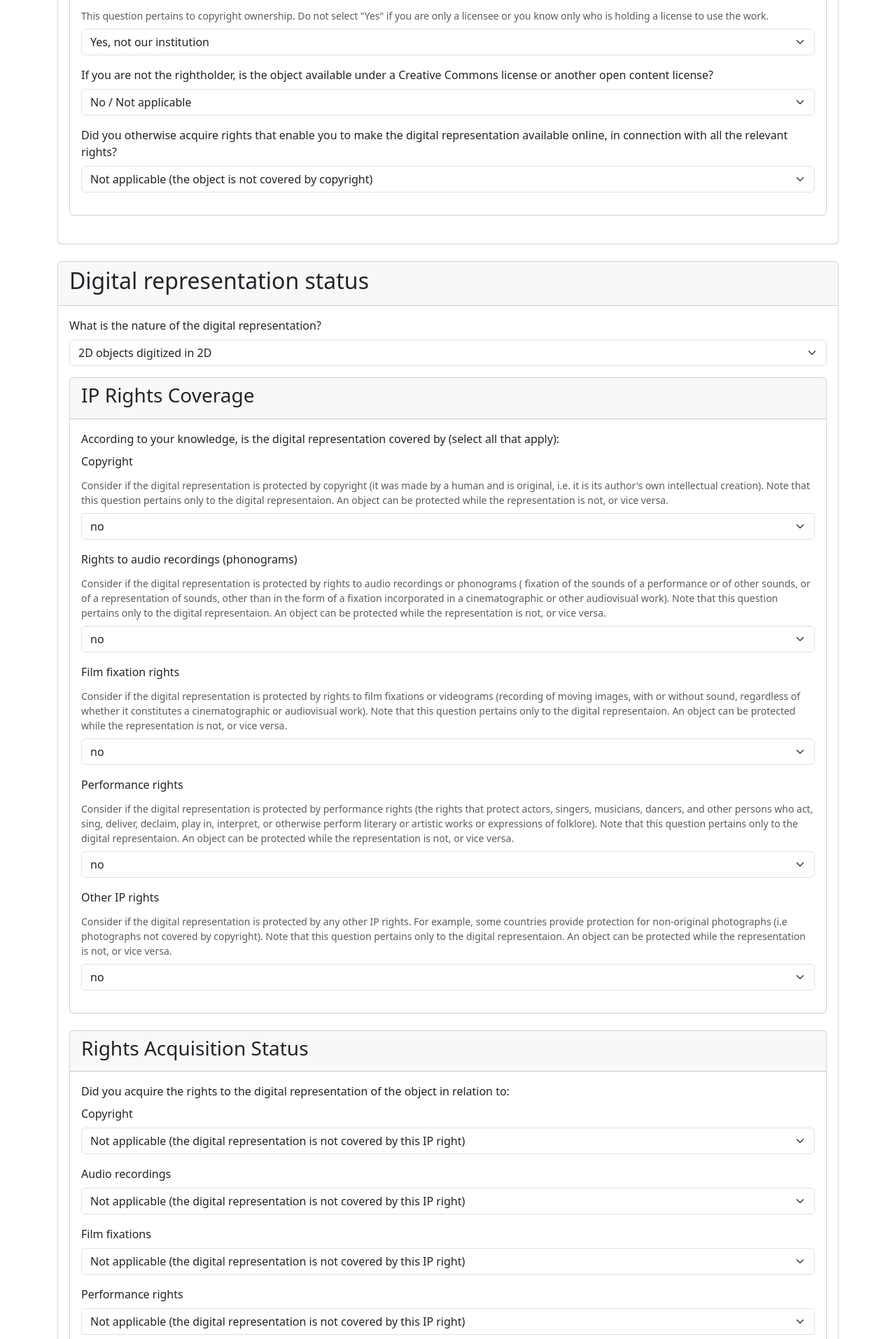
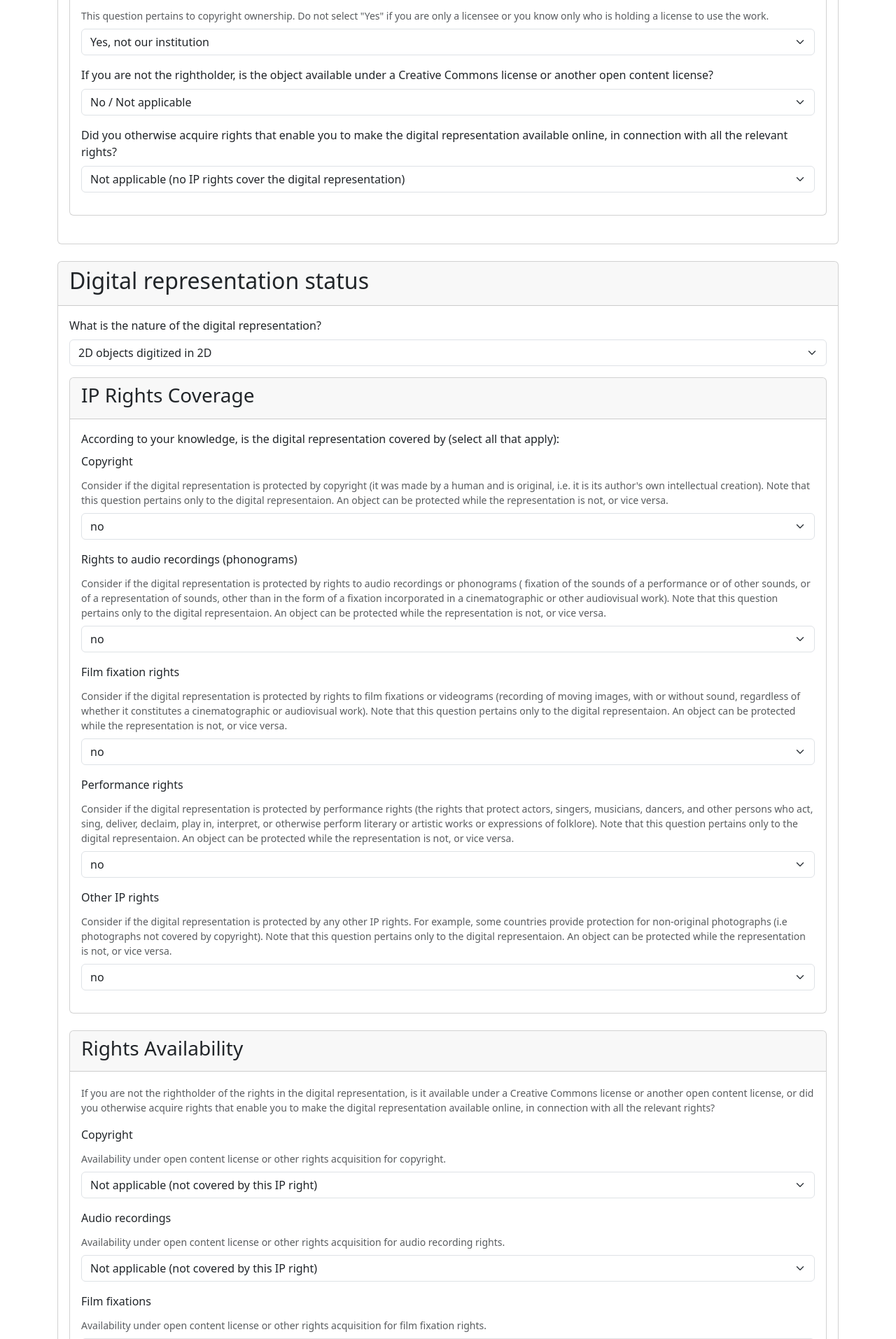
Before and after one commit to Leftfish/impulse-wp4-tool, a Flask app: page / in a window 1280 px wide. Shown: the part 3741-5654 px from the top of the page at 70% size. Run offline with Flask 3, Linux system fonts and the light colour scheme.

Commit message:
Add the third layer of logic for digital representation (rights acquisition).

```diff
--- a/app.py
+++ b/app.py
@@ -20,16 +20,19 @@ def index():
 
 def process_form(form):
     """Process the form data and return results."""
-    # Convert form data to dictionary
     data = {
+        # Basic information
         'object_name': form.object_name.data,
         'institution_name': form.institution_name.data,
         'object_url': form.object_url.data,
+
+        # Work type
         'is_copyright_work': form.is_copyright_work.data,
-        'created_before_1850': form.created_before_1850.data,
         'is_derivative': form.is_derivative.data,
         'is_compound': form.is_compound.data,
         'is_photography': form.is_photography.data,
+
+        # Authors
         'authors': [
             {
                 'identity_known': not author.is_anonymous.data,
@@ -37,25 +40,31 @@ def process_form(form):
             }
             for author in form.authors
         ],
-        'creation_year': form.creation_year.data or 0,
+
+        # Creation and publication
+        'creation_year': form.creation_year.data,
+        'created_before_1850': form.created_before_1850.data,
         'physically_published': form.physically_published.data,
         'country_first_publication': form.country_first_publication.data,
-        'simultaneous_publication_countries': [
-            country.data for country in form.simultaneous_publication_countries
-        ],
+        'simultaneous_publication_countries': form.simultaneous_publication_countries.data,
         'territory_status_changed': form.territory_status_changed.data,
         'cinematographic_country': form.cinematographic_country.data,
         'architecture_country': form.architecture_country.data,
         'otherwise_available': form.otherwise_available.data,
         'internet_first_available': form.internet_first_available.data,
-        'first_publication_year': form.first_publication_year.data or 0,
-        'first_available_year': form.first_available_year.data or 0,
+        'first_publication_year': form.first_publication_year.data,
+        'first_available_year': form.first_available_year.data,
+
+        # Rights ownership
         'original_rightholder': form.original_rightholder.data,
         'author_alive': form.author_alive.data,
-        'author_death_year': form.author_death_year.data or 0,
+        'author_death_year': form.author_death_year.data,
         'current_rightholder': form.current_rightholder.data,
+
+        # Object rights
         'object_cc_license': form.object_cc_license.data,
         'object_copyright_rights_acquired_to_make_available': form.object_copyright_rights_acquired_to_make_available.data,
+
         # Digital representation data
         'digital_repr_nature': form.digital_repr_nature.data,
         'digital_repr_ip_rights': {
@@ -73,7 +82,16 @@ def process_form(form):
             'other_ip_rights': form.digital_repr_ip_rights_acquired.other_ip_rights.data
         },
         'digital_repr_cc_license': form.digital_repr_cc_license.data,
-        'digital_repr_rights_acquired_to_make_available': form.digital_repr_rights_acquired_to_make_available.data
+        'digital_repr_rights_acquired_to_make_available': form.digital_repr_rights_acquired_to_make_available.data,
+
+        # Add rights availability data
+        'digital_repr_rights_availability': {
+            'copyright': form.digital_repr_rights_availability.copyright.data,
+            'audio_recording_rights': form.digital_repr_rights_availability.audio_recording_rights.data,
+            'film_fixation_rights': form.digital_repr_rights_availability.film_fixation_rights.data,
+            'performance_rights': form.digital_repr_rights_availability.performance_rights.data,
+            'other_ip_rights': form.digital_repr_rights_availability.other_ip_rights.data
+        }
     }
 
     # Calculate intermediate values
--- a/forms.py
+++ b/forms.py
@@ -66,6 +66,30 @@ CC_LICENSE_CHOICES = [
 ]
 
 # Constants for online availability choices
+COMBINED_AVAILABILITY_CHOICES = [
+    ('not_applicable', 'Not applicable (not covered by this IP right)'),
+    # CC license choices
+    ('cc0', 'Yes. Available under Creative Commons: CC0'),
+    ('cc_by', 'Yes. Available under Creative Commons: CC-BY'),
+    ('cc_by_sa', 'Yes. Available under Creative Commons: CC-BY-SA'),
+    ('cc_by_nc_sa', 'Yes. Available under Creative Commons: CC-BY-NC-SA'),
+    ('cc_by_nd', 'Yes. Available under Creative Commons: CC-BY-ND'),
+    ('cc_by_nc_nd', 'Yes. Available under Creative Commons: CC-BY-NC-ND'),
+    ('other_open', 'Yes. Available under a non-CC open content license'),
+    # Rights acquisition choices
+    ('rights_assignment', 'Yes. Rights assigned through agreement'),
+    ('license_agreement', 'Yes. Licensed through agreement'),
+    ('employee_rights', 'Yes. Rights acquired through employment'),
+    ('orphan_works', 'Yes. Based on orphan works provisions'),
+    ('out_of_commerce', 'Yes. Based on out-of-commerce works provisions'),
+    ('quote_right', 'Yes. Based on right to quote'),
+    ('other_law', 'Yes. Based on other legal provisions'),
+    ('no', 'No'),
+    ('unknown', 'Unknown')
+]
+
+# Keep existing CC_LICENSE_AVAILABILITY_CHOICES and DIGITAL_REPR_ONLINE_AVAILABILITY_CHOICES
+# for now to avoid breaking existing logic
 CC_LICENSE_AVAILABILITY_CHOICES = [
     ('not_applicable', 'No / Not applicable'),
     ('cc0', 'Yes. Available under Creative Commons: CC0'),
@@ -75,19 +99,6 @@ CC_LICENSE_AVAILABILITY_CHOICES = [
     ('cc_by_nd', 'Yes. Available under Creative Commons: CC-BY-ND'),
     ('cc_by_nc_nd', 'Yes. Available under Creative Commons: CC-BY-NC-ND'),
     ('other_open', 'Yes. It is a non-CC open content license.')
-]
-
-OBJECT_COPYRIGHT_ONLINE_AVAILABILITY_CHOICES = [
-    ('not_applicable', 'Not applicable (the object is not covered by copyright)'),
-    ('rights_assignment', 'Yes. We have entered into a rights assignment agreement that included the assignment of the right to publicly communicate the object.'),
-    ('license_agreement', 'Yes. We have entered into a license agreement that includes the right to publicly communicate the object.'),
-    ('employee_rights', 'Yes. We acquired the rights due to the work being created by an employee.'),
-    ('orphan_works', 'Yes. We base on provisions of law concerning orphan works.'),
-    ('out_of_commerce', 'Yes. We base on provisions of law concerning out-of-commerce works.'),
-    ('quote_right', 'Yes. We base on provisions of law (right to quote).'),
-    ('other_law', 'Yes. We base on other provisions of law.'),
-    ('no', 'No.'),
-    ('unknown', 'We do not know.')
 ]
 
 DIGITAL_REPR_ONLINE_AVAILABILITY_CHOICES = [
@@ -191,6 +202,45 @@ class IPRightsAcquiredForm(FlaskForm):
     film_fixation_rights = SelectField('Film fixations', choices=RIGHTS_ACQUISITION_CHOICES)
     performance_rights = SelectField('Performance rights', choices=RIGHTS_ACQUISITION_CHOICES)
     other_ip_rights = SelectField('Other IP rights', choices=RIGHTS_ACQUISITION_CHOICES)
+
+class DigitalReprRightsAvailabilityForm(FlaskForm):
+    """
+    Form for capturing rights availability information for each type of IP right.
+    This combines CC license and other rights acquisition options.
+    """
+    class Meta:
+        csrf = False
+
+    copyright = SelectField(
+        'Copyright',
+        description='Availability under open content license or other rights acquisition for copyright.',
+        choices=COMBINED_AVAILABILITY_CHOICES,
+        default='not_applicable'
+    )
+    audio_recording_rights = SelectField(
+        'Audio recordings',
+        description='Availability under open content license or other rights acquisition for audio recording rights.',
+        choices=COMBINED_AVAILABILITY_CHOICES,
+        default='not_applicable'
+    )
+    film_fixation_rights = SelectField(
+        'Film fixations',
+        description='Availability under open content license or other rights acquisition for film fixation rights.',
+        choices=COMBINED_AVAILABILITY_CHOICES,
+        default='not_applicable'
+    )
+    performance_rights = SelectField(
+        'Performance rights',
+        description='Availability under open content license or other rights acquisition for performance rights.',
+        choices=COMBINED_AVAILABILITY_CHOICES,
+        default='not_applicable'
+    )
+    other_ip_rights = SelectField(
+        'Other IP rights',
+        description='Availability under open content license or other rights acquisition for other IP rights.',
+        choices=COMBINED_AVAILABILITY_CHOICES,
+        default='not_applicable'
+    )
 
 class CopyrightForm(FlaskForm):
     """
@@ -403,7 +453,7 @@ class CopyrightForm(FlaskForm):
 
     object_copyright_rights_acquired_to_make_available = SelectField(
         'Did you otherwise acquire rights that enable you to make the digital representation available online, in connection with all the relevant rights?',
-        choices=OBJECT_COPYRIGHT_ONLINE_AVAILABILITY_CHOICES,
+        choices=DIGITAL_REPR_ONLINE_AVAILABILITY_CHOICES,
         default='not_applicable'
     )
 
@@ -424,9 +474,15 @@ class CopyrightForm(FlaskForm):
     )
 
     digital_repr_rights_acquired_to_make_available = SelectField(
-        'Did you otherwiseacquire rights that enable you to make the digital representation available online, in connection with all the relevant rights?',
+        'Did you otherwise acquire rights that enable you to make the digital representation available online, in connection with all the relevant rights?',
         choices=DIGITAL_REPR_ONLINE_AVAILABILITY_CHOICES,
         default='not_applicable'
+    )
+
+    # Add new combined form
+    digital_repr_rights_availability = FormField(
+        DigitalReprRightsAvailabilityForm,
+        description='If you are not the rightholder of the rights in the digital representation, is it available under a Creative Commons license or another open content license, or did you otherwise acquire rights that enable you to make the digital representation available online, in connection with all the relevant rights?'
     )
 
     def get_publication_status(self):
--- a/templates/index.html
+++ b/templates/index.html
@@ -353,6 +353,51 @@
 
             <div class="card mb-4">
                 <div class="card-header">
+                    <h3>Rights Availability</h3>
+                </div>
+                <div class="card-body">
+                    <p class="form-text mb-3">{{ form.digital_repr_rights_availability.description }}</p>
+                    <div class="mb-3">
+                        {{ form.digital_repr_rights_availability.copyright.label(class="form-label") }}
+                        {% if form.digital_repr_rights_availability.copyright.description %}
+                        <div class="form-text mb-2">{{ form.digital_repr_rights_availability.copyright.description }}</div>
+                        {% endif %}
+                        {{ form.digital_repr_rights_availability.copyright(class="form-select") }}
+                    </div>
+                    <div class="mb-3">
+                        {{ form.digital_repr_rights_availability.audio_recording_rights.label(class="form-label") }}
+                        {% if form.digital_repr_rights_availability.audio_recording_rights.description %}
+                        <div class="form-text mb-2">{{ form.digital_repr_rights_availability.audio_recording_rights.description }}</div>
+                        {% endif %}
+                        {{ form.digital_repr_rights_availability.audio_recording_rights(class="form-select") }}
+                    </div>
+                    <div class="mb-3">
+                        {{ form.digital_repr_rights_availability.film_fixation_rights.label(class="form-label") }}
+                        {% if form.digital_repr_rights_availability.film_fixation_rights.description %}
+                        <div class="form-text mb-2">{{ form.digital_repr_rights_availability.film_fixation_rights.description }}</div>
+                        {% endif %}
+                        {{ form.digital_repr_rights_availability.film_fixation_rights(class="form-select") }}
+                    </div>
+                    <div class="mb-3">
+                        {{ form.digital_repr_rights_availability.performance_rights.label(class="form-label") }}
+                        {% if form.digital_repr_rights_availability.performance_rights.description %}
+                        <div class="form-text mb-2">{{ form.digital_repr_rights_availability.performance_rights.description }}</div>
+                        {% endif %}
+                        {{ form.digital_repr_rights_availability.performance_rights(class="form-select") }}
+                    </div>
+                    <div class="mb-3">
+                        {{ form.digital_repr_rights_availability.other_ip_rights.label(class="form-label") }}
+                        {% if form.digital_repr_rights_availability.other_ip_rights.description %}
+                        <div class="form-text mb-2">{{ form.digital_repr_rights_availability.other_ip_rights.description }}</div>
+                        {% endif %}
+                        {{ form.digital_repr_rights_availability.other_ip_rights(class="form-select") }}
+                    </div>
+                </div>
+            </div>
+
+            <!-- Keep old sections for backward compatibility -->
+            <div class="card mb-4" style="display: none;">
+                <div class="card-header">
                     <h3>Rights Acquisition Status</h3>
                 </div>
                 <div class="card-body">
@@ -380,7 +425,7 @@
                 </div>
             </div>
 
-            <div class="mb-3">
+            <div class="mb-3" style="display: none;">
                 {{ form.digital_repr_cc_license.label(class="form-label") }}
                 {% if form.digital_repr_cc_license.description %}
                 <div class="form-text mb-2">{{ form.digital_repr_cc_license.description }}</div>
@@ -388,7 +433,7 @@
                 {{ form.digital_repr_cc_license(class="form-select") }}
             </div>
 
-            <div class="mb-3">
+            <div class="mb-3" style="display: none;">
                 {{ form.digital_repr_rights_acquired_to_make_available.label(class="form-label") }}
                 {% if form.digital_repr_rights_acquired_to_make_available.description %}
                 <div class="form-text mb-2">{{ form.digital_repr_rights_acquired_to_make_available.description }}</div>
```
Also changed, not shown: tests/test_digital_representation.py (+166 -0 lines), utils.py (+94 -7 lines).
